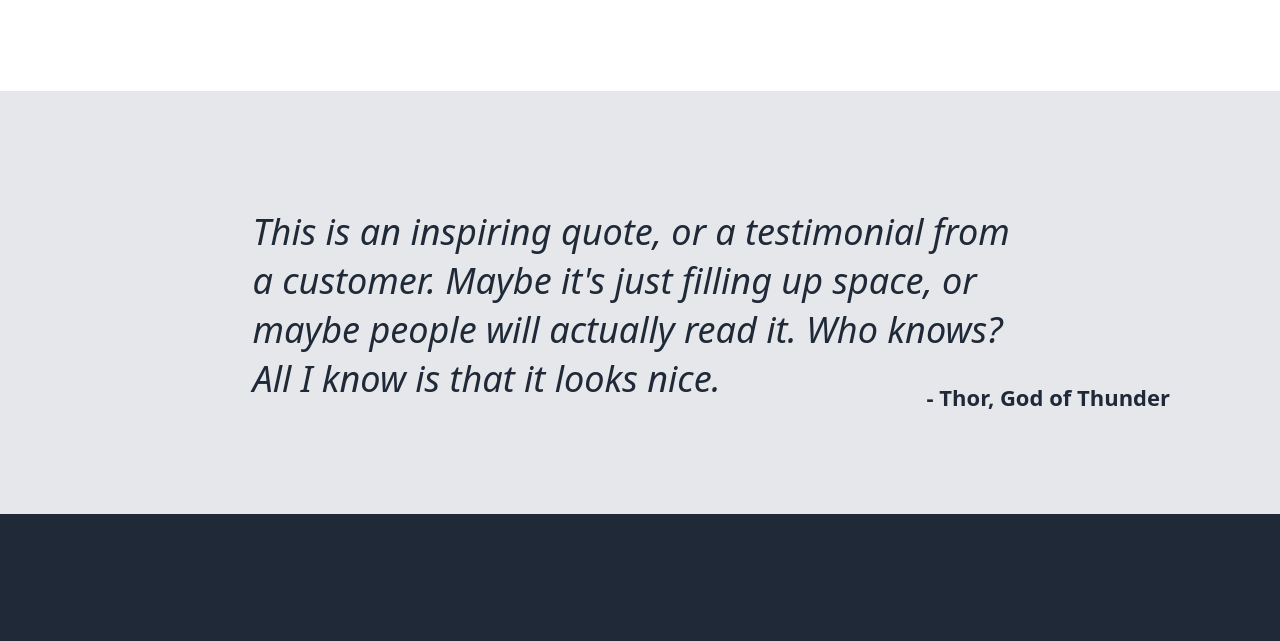
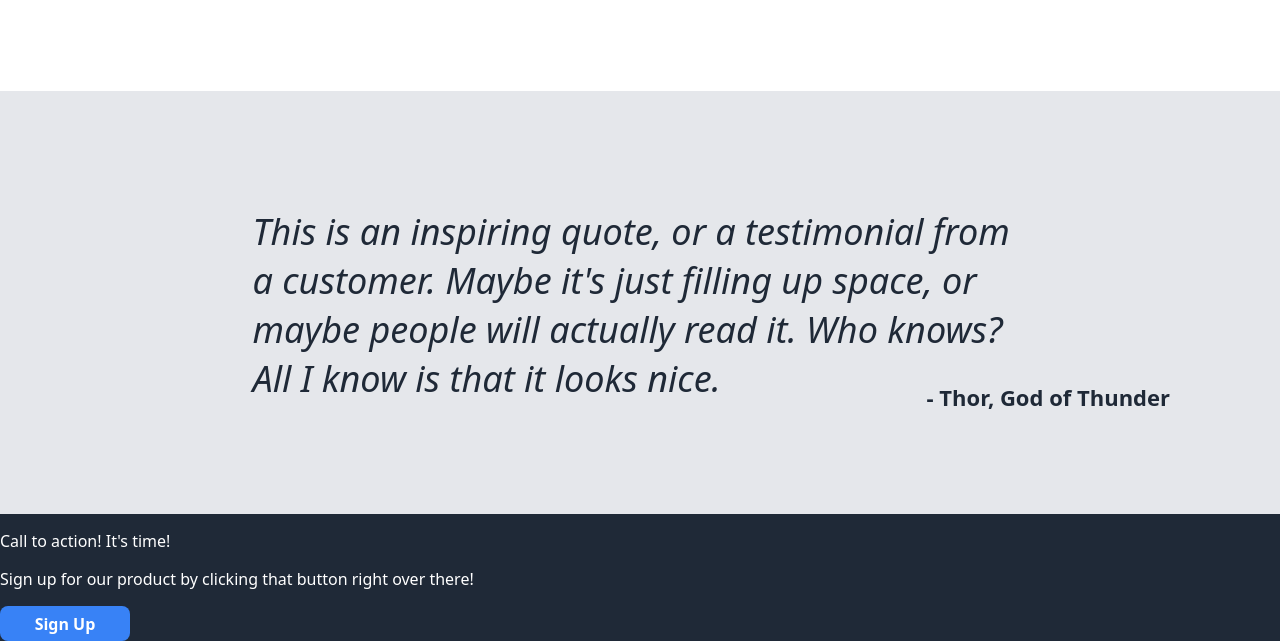
Before and after one commit to GTCode93/landing-page, a plain HTML site: page index.html in a window 1280 px wide. Shown: the part 922-1563 px from the top of the page. Before the commit the page ends 1436 px from the top, so only its background shows below. Drawn offline with Linux system fonts and the light colour scheme.

Commit message:
Add basic info for section-four

```diff
--- a/index.html
+++ b/index.html
@@ -51,9 +51,16 @@
             <div class="section-three-content">
                 <p class="quote"><em>This is an inspiring quote, or a testimonial from a customer. Maybe it's just filling up space, or maybe people will actually read it. Who knows? All I know is that it looks nice.</em></p>
             </div>
-                <div class="quote-credit">
-                    <p class="quote-credit-p">- Thor, God of Thunder</p>
-                </div>
+            <div class="quote-credit">
+                <p class="quote-credit-p">- Thor, God of Thunder</p>
+            </div>
+        </div>
+        <div class="section-four">
+            <div>
+                <p>Call to action! It's time!</p>
+                <p>Sign up for our product by clicking that button right over there!</p>
+                <button>Sign Up</button>
+            </div>
         </div>
     </body>
 </html>
```
